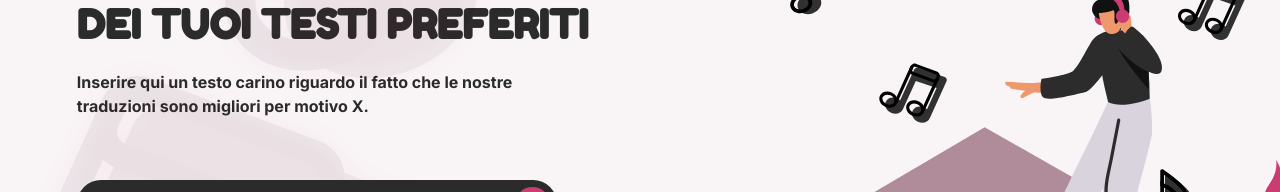
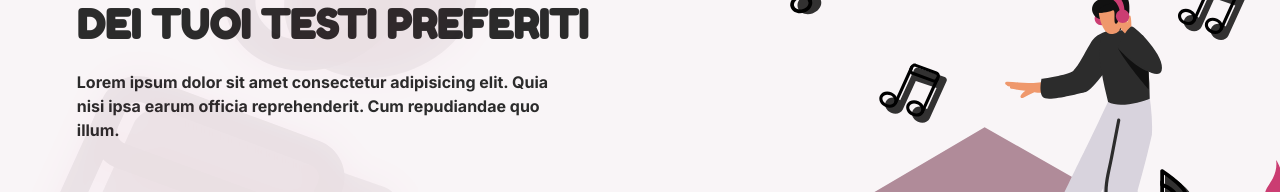
Before and after one commit to giovannibeccaro/traducila-fe, a Next.js app: page / in a window 1280 px wide. Shown: the part 276-468 px from the top of the page. Built offline with nearby package versions, Linux system fonts and the light colour scheme.

Commit message:
added lorem ipsum

```diff
--- a/pages/index.tsx
+++ b/pages/index.tsx
@@ -36,8 +36,8 @@
             <p>DEI TUOI TESTI PREFERITI</p>
           </div>
           <p className="subtitle">
-            Inserire qui un testo carino riguardo il fatto che le nostre
-            traduzioni sono migliori per motivo X.
+            Lorem ipsum dolor sit amet consectetur adipisicing elit. Quia nisi
+            ipsa earum officia reprehenderit. Cum repudiandae quo illum.
           </p>
           <SearchBar parentSection="homepage" />
           <Link className="view-others" href="/traduzioni">
```
